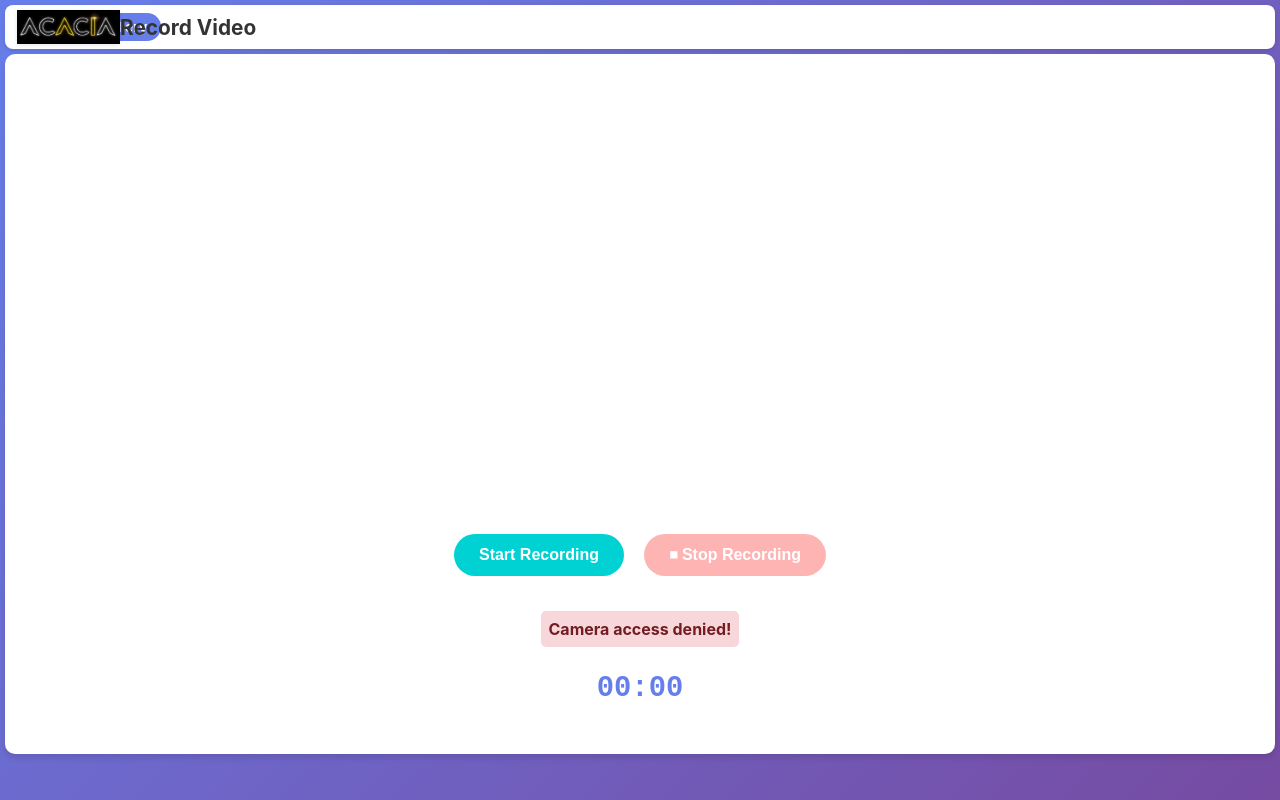
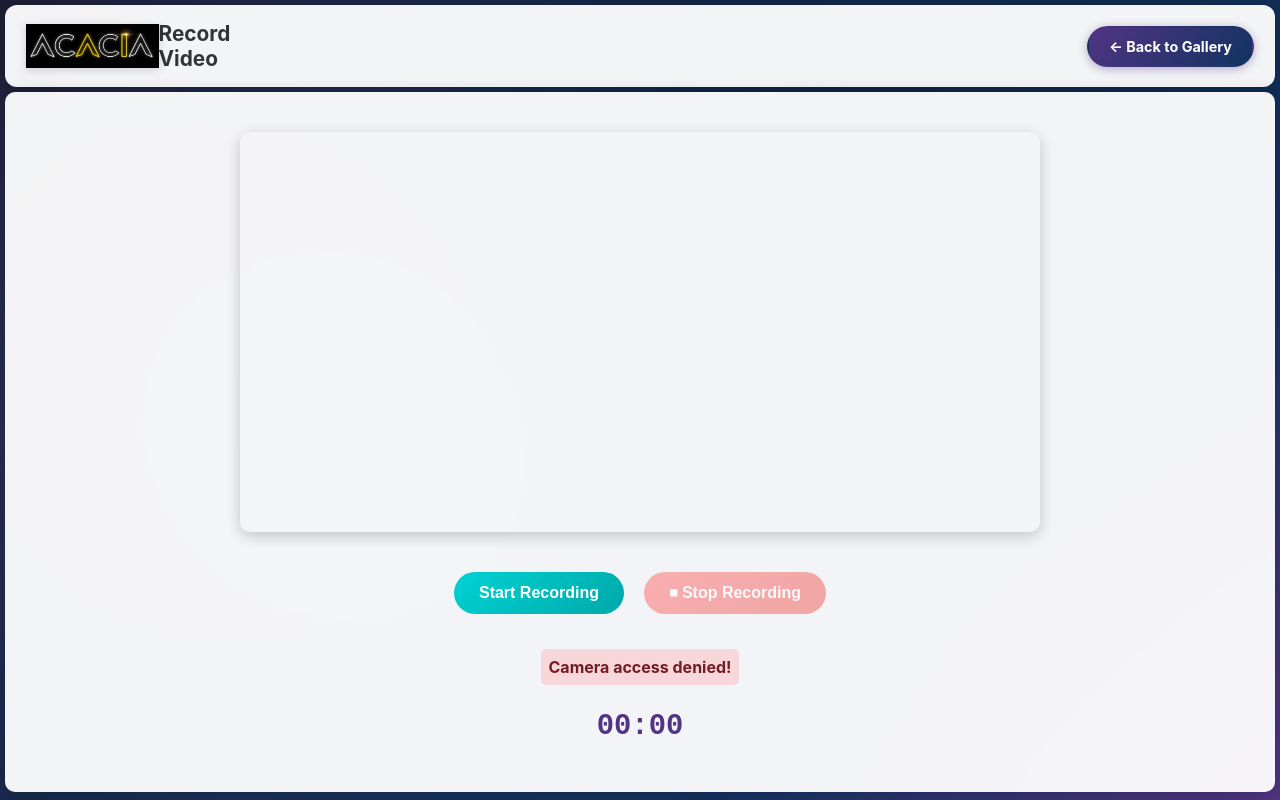
Before and after one commit to BrandonnLow/Media-collage-app, a Flask app: page /record in a window 1280 px wide. Run offline with Flask 3, Linux system fonts and the light colour scheme.

Commit message:
cooler ui

```diff
--- a/static/css/style.css
+++ b/static/css/style.css
@@ -15,8 +15,23 @@
 
 body {
     font-family: -apple-system, BlinkMacSystemFont, 'Segoe UI', Roboto, Oxygen, Ubuntu, sans-serif;
-    background: linear-gradient(135deg, #667eea 0%, #764ba2 100%);
+    background: linear-gradient(135deg, #1a1a2e 0%, #16213e 25%, #0f3460 75%, #533483 100%);
     padding: 5px;
+    position: relative;
+}
+
+body::before {
+    content: '';
+    position: absolute;
+    top: 0;
+    left: 0;
+    right: 0;
+    bottom: 0;
+    background:
+        radial-gradient(circle at 20% 50%, rgba(120, 119, 198, 0.3) 0%, transparent 50%),
+        radial-gradient(circle at 80% 80%, rgba(83, 52, 131, 0.3) 0%, transparent 50%),
+        radial-gradient(circle at 40% 20%, rgba(15, 52, 96, 0.3) 0%, transparent 50%);
+    pointer-events: none;
 }
 
 .container {
@@ -25,17 +40,21 @@
     display: flex;
     flex-direction: column;
     gap: 5px;
+    position: relative;
+    z-index: 1;
 }
 
 header {
-    background: white;
-    padding: 8px 12px;
-    border-radius: 8px;
+    background: rgba(255, 255, 255, 0.95);
+    backdrop-filter: blur(10px);
+    padding: 15px 20px;
+    border-radius: 12px;
     display: flex;
     justify-content: space-between;
     align-items: center;
-    box-shadow: 0 2px 4px rgba(0, 0, 0, 0.1);
+    box-shadow: 0 4px 20px rgba(0, 0, 0, 0.25);
     flex-shrink: 0;
+    border: 1px solid rgba(255, 255, 255, 0.1);
     position: relative;
 }
 
@@ -43,29 +62,51 @@
 .header-left {
     display: flex;
     align-items: center;
-    position: absolute;
-    left: 12px;
-}
-
-/* Centered title */
-.header-title {
-    color: #333;
-    font-size: 1.3em;
-    margin: 0;
-    flex: 1;
-    text-align: center;
+    width: 50px;
 }
 
 .logo {
-    height: 35px;
+    height: 45px;
     width: auto;
     object-fit: contain;
-    filter: drop-shadow(0 1px 2px rgba(0, 0, 0, 0.1));
+    filter: drop-shadow(0 2px 4px rgba(0, 0, 0, 0.15));
     transition: transform 0.3s ease;
 }
 
 .logo:hover {
-    transform: scale(1.05);
+    transform: scale(1.08) rotate(5deg);
+}
+
+/* Cool styled title */
+.time-capsule-title {
+    font-family: 'Righteous', cursive;
+    font-size: 1.8em;
+    background: linear-gradient(135deg, #533483 0%, #0f3460 50%, #16213e 100%);
+    -webkit-background-clip: text;
+    -webkit-text-fill-color: transparent;
+    background-clip: text;
+    text-shadow: 2px 2px 4px rgba(0, 0, 0, 0.1);
+    letter-spacing: 1px;
+    margin: 0;
+    position: absolute;
+    left: 50%;
+    transform: translateX(-50%);
+    animation: shimmer 3s ease-in-out infinite;
+}
+
+@keyframes shimmer {
+
+    0%,
+    100% {
+        opacity: 1;
+        filter: brightness(1);
+    }
+
+    50% {
+        opacity: 0.95;
+        filter: brightness(1.2);
+        transform: translateX(-50%) translateY(-1px);
+    }
 }
 
 h1 {
@@ -76,21 +117,23 @@
 
 .btn-record,
 .btn-back {
-    background: #667eea;
+    background: linear-gradient(135deg, #533483 0%, #0f3460 100%);
     color: white;
-    padding: 6px 14px;
-    border-radius: 20px;
+    padding: 10px 20px;
+    border-radius: 25px;
     text-decoration: none;
     font-weight: bold;
     transition: all 0.3s;
-    font-size: 0.85em;
+    font-size: 0.9em;
+    box-shadow: 0 2px 10px rgba(83, 52, 131, 0.4);
+    border: 2px solid transparent;
 }
 
 .btn-record:hover,
 .btn-back:hover {
-    background: #5a67d8;
-    transform: translateY(-1px);
-    box-shadow: 0 2px 4px rgba(0, 0, 0, 0.2);
+    transform: translateY(-2px);
+    box-shadow: 0 4px 20px rgba(83, 52, 131, 0.6);
+    background: linear-gradient(135deg, #6b46a8 0%, #1a4a7a 100%);
 }
 
 /* Video Grid Container - Centers the grid */
@@ -114,7 +157,7 @@
     background: black;
     border-radius: 3px;
     overflow: hidden;
-    box-shadow: 0 1px 2px rgba(0, 0, 0, 0.1);
+    box-shadow: 0 2px 10px rgba(0, 0, 0, 0.3);
     transition: transform 0.2s, box-shadow 0.2s;
     cursor: pointer;
     position: relative;
@@ -122,7 +165,7 @@
 
 .video-item:hover {
     transform: scale(1.05);
-    box-shadow: 0 4px 8px rgba(0, 0, 0, 0.3);
+    box-shadow: 0 4px 20px rgba(83, 52, 131, 0.5);
     z-index: 100;
 }
 
@@ -154,23 +197,25 @@
 .no-videos {
     text-align: center;
     padding: 30px;
-    background: white;
+    background: rgba(255, 255, 255, 0.95);
+    backdrop-filter: blur(10px);
     border-radius: 10px;
-    box-shadow: 0 2px 4px rgba(0, 0, 0, 0.1);
+    box-shadow: 0 4px 20px rgba(0, 0, 0, 0.2);
 }
 
 .no-videos p {
     font-size: 1.3em;
-    color: #999;
+    color: #666;
     margin-bottom: 15px;
 }
 
 /* Recorder Page Styles */
 .recorder-container {
-    background: white;
+    background: rgba(255, 255, 255, 0.95);
+    backdrop-filter: blur(10px);
     padding: 20px;
     border-radius: 10px;
-    box-shadow: 0 4px 6px rgba(0, 0, 0, 0.1);
+    box-shadow: 0 4px 20px rgba(0, 0, 0, 0.2);
     text-align: center;
     max-height: calc(100vh - 100px);
     overflow-y: auto;
@@ -189,6 +234,7 @@
     height: auto;
     border-radius: 10px;
     margin-bottom: 20px;
+    box-shadow: 0 4px 15px rgba(0, 0, 0, 0.2);
 }
 
 .controls {
@@ -207,28 +253,29 @@
 }
 
 .btn-start {
-    background: #00d2d3;
+    background: linear-gradient(135deg, #00d2d3 0%, #00a8a9 100%);
     color: white;
 }
 
 .btn-stop {
-    background: #ff6b6b;
+    background: linear-gradient(135deg, #ff6b6b 0%, #ee5a52 100%);
     color: white;
 }
 
 .btn-save {
-    background: #26de81;
+    background: linear-gradient(135deg, #26de81 0%, #20bd6b 100%);
     color: white;
 }
 
 .btn-retry {
-    background: #ffa502;
+    background: linear-gradient(135deg, #ffa502 0%, #ff8c00 100%);
     color: white;
 }
 
 .btn:hover:not(:disabled) {
     transform: translateY(-2px);
-    box-shadow: 0 4px 8px rgba(0, 0, 0, 0.2);
+    box-shadow: 0 4px 15px rgba(0, 0, 0, 0.3);
+    filter: brightness(1.1);
 }
 
 .btn:disabled {
@@ -267,7 +314,7 @@
 .timer {
     font-size: 1.8em;
     font-weight: bold;
-    color: #667eea;
+    color: #533483;
     margin: 10px 0;
     font-family: 'Courier New', monospace;
 }
@@ -297,20 +344,19 @@
     }
 
     header {
-        padding: 6px 10px;
+        padding: 10px 15px;
     }
 
     .header-left {
-        position: absolute;
-        left: 10px;
-    }
-
-    .header-title {
-        font-size: 1.1em;
+        width: 40px;
     }
 
     .logo {
-        height: 28px;
+        height: 35px;
+    }
+
+    .time-capsule-title {
+        font-size: 1.3em;
     }
 
     h1 {
@@ -319,8 +365,8 @@
 
     .btn-record,
     .btn-back {
-        padding: 5px 10px;
-        font-size: 0.8em;
+        padding: 8px 15px;
+        font-size: 0.85em;
     }
 
     .video-item::after {
```
Also changed, not shown: templates/index.html (+7 -1 lines).
